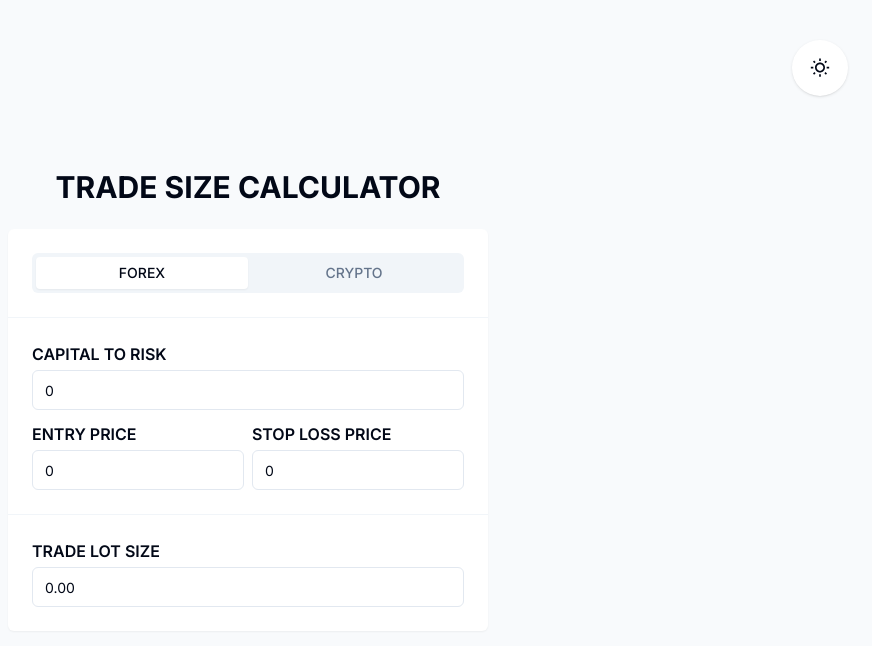
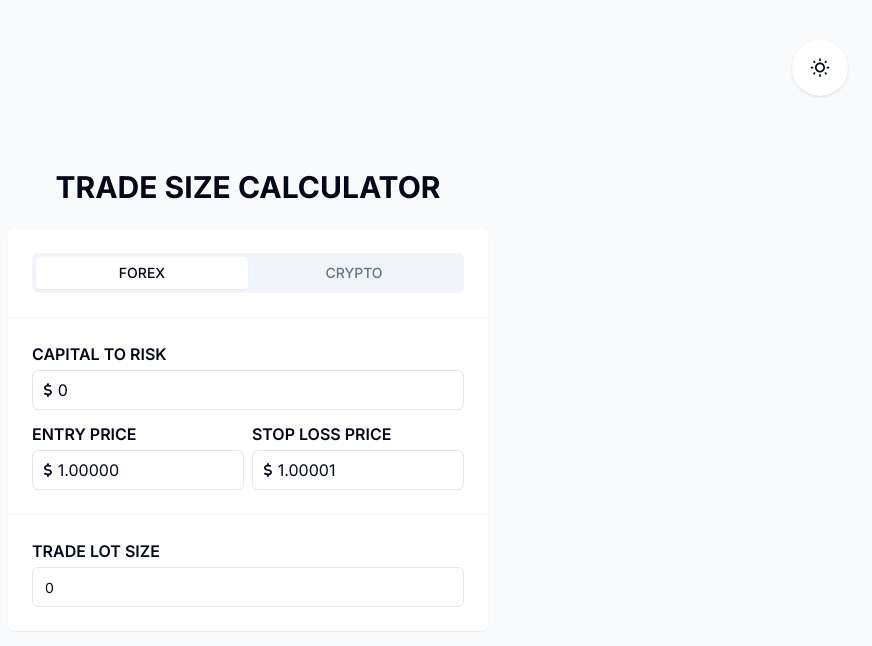
Before and after one commit to codewithroby/trade-size-calculator, a Next.js app: page / in a window 1280 px wide. Shown: the top 646 px of the page, without its empty margins (392-1264 px from the left). Built offline with nearby package versions, Linux system fonts and the light colour scheme.

Commit message:
feat(component): added lot size input component.

```diff
--- a/src/components/calculator/crypto.tsx
+++ b/src/components/calculator/crypto.tsx
@@ -4,19 +4,21 @@ import { Input } from "@/components/ui/input";
 import { Label } from "@/components/ui/label";
 import { calculateSize } from "@/lib/utils";
 import { ChangeEvent, useState } from "react";
+import { FaDollarSign } from "react-icons/fa6";
+import { LotSize } from "@/components/calculator/lot-size";
 
-export const Crypto = () => {
+export const Forex = () => {
   const [inputList, setInputList] = useState<TradeInputElements>({
     capitalToRisk: 0,
-    entryPrice: 0,
-    stopLossPrice: 0,
+    entryPrice: "1.00000",
+    stopLossPrice: "1.00001",
     positionSize: 0,
   });
 
   const handleInputUpdate = (event: ChangeEvent<HTMLInputElement>) => {
     const newInputList = { ...inputList };
     const { name, value } = event.target;
-    newInputList[name as keyof TradeInputElements] = Number(value);
+    newInputList[name as keyof TradeInputElements] = value;
     setInputList({
       ...newInputList,
       positionSize: calculateSize(newInputList),
@@ -33,14 +35,20 @@ export const Crypto = () => {
           >
             Capital To Risk
           </Label>
+          <div className="relative">
             <Input
               id="capitalToRisk"
               name="capitalToRisk"
-            className="appearance-none focus:outline-none focus:ring-0 focus:ring-offset-0 focus-visible:outline-none focus-visible:ring-0 focus-visible:ring-offset-0"
+              placeholder="0"
               value={inputList.capitalToRisk}
               type="number"
               onChange={handleInputUpdate}
+              className="pl-[1.55rem] sm:text-base"
             />
+            <div className="absolute left-0 top-0 flex h-full items-center justify-center px-4">
+              <FaDollarSign className="absolute size-4 sm:size-3.5" />
+            </div>
+          </div>
         </div>
         <div className="flex space-x-2">
           <div className="flex flex-1 flex-col space-y-1">
@@ -50,14 +58,20 @@ export const Crypto = () => {
             >
               Entry Price
             </Label>
+            <div className="relative">
               <Input
                 name="entryPrice"
                 id="entryPrice"
-              className="appearance-none focus:outline-none focus:ring-0 focus:ring-offset-0 focus-visible:outline-none focus-visible:ring-0 focus-visible:ring-offset-0"
+                placeholder="0"
                 value={inputList.entryPrice}
                 type="number"
                 onChange={handleInputUpdate}
+                className="pl-[1.55rem] sm:text-base"
               />
+              <div className="absolute left-0 top-0 flex h-full items-center justify-center px-4">
+                <FaDollarSign className="absolute size-4 sm:size-3.5" />
+              </div>
+            </div>
           </div>
           <div className="flex flex-1 flex-col space-y-1">
             <Label
@@ -66,36 +80,30 @@ export const Crypto = () => {
             >
               Stop Loss Price
             </Label>
+            <div className="relative">
               <Input
                 name="stopLossPrice"
                 id="stopLossPrice"
-              className="appearance-none focus:outline-none focus:ring-0 focus:ring-offset-0 focus-visible:outline-none focus-visible:ring-0 focus-visible:ring-offset-0"
+                placeholder="0"
                 value={inputList.stopLossPrice}
                 type="number"
                 onChange={handleInputUpdate}
+                className="pl-[1.55rem] sm:text-base"
               />
+              <div className="absolute left-0 top-0 flex h-full items-center justify-center px-4">
+                <FaDollarSign className="absolute size-4 sm:size-3.5" />
               </div>
             </div>
           </div>
-      <div className="flex flex-col space-y-3 p-6">
-        <div className="flex flex-col space-y-1">
-          <Label
-            htmlFor="capitalToRisk"
-            className="text-sm font-semibold uppercase sm:text-base"
-          >
-            Trade Position Size
-          </Label>
-          <Input
-            id="capitalToRisk"
-            name="capitalToRisk"
-            className="appearance-none focus:outline-none focus:ring-0 focus:ring-offset-0 focus-visible:outline-none focus-visible:ring-0 focus-visible:ring-offset-0"
-            value={Math.abs(inputList.positionSize)
-              .toFixed(3)
-              .replace(/\.000$/, "")}
-            type="number"
-          />
         </div>
       </div>
+      <LotSize
+        value={Math.abs(Number(inputList.positionSize) / 100000)
+          .toFixed(2)
+          .replace(/.00$/, "")}
+        forex
+        key="ForexLotSize"
+      />
     </>
   );
 };
--- a/src/components/calculator/forex.tsx
+++ b/src/components/calculator/forex.tsx
@@ -4,19 +4,21 @@ import { Input } from "@/components/ui/input";
 import { Label } from "@/components/ui/label";
 import { calculateSize } from "@/lib/utils";
 import { ChangeEvent, useState } from "react";
+import { FaDollarSign } from "react-icons/fa6";
+import { LotSize } from "@/components/calculator/lot-size";
 
 export const Forex = () => {
   const [inputList, setInputList] = useState<TradeInputElements>({
     capitalToRisk: 0,
-    entryPrice: 0,
-    stopLossPrice: 0,
+    entryPrice: "1.00000",
+    stopLossPrice: "1.00001",
     positionSize: 0,
   });
 
   const handleInputUpdate = (event: ChangeEvent<HTMLInputElement>) => {
     const newInputList = { ...inputList };
     const { name, value } = event.target;
-    newInputList[name as keyof TradeInputElements] = Number(value);
+    newInputList[name as keyof TradeInputElements] = value;
     setInputList({
       ...newInputList,
       positionSize: calculateSize(newInputList),
@@ -33,14 +35,20 @@ export const Forex = () => {
           >
             Capital To Risk
           </Label>
+          <div className="relative">
             <Input
               id="capitalToRisk"
               name="capitalToRisk"
-            className="appearance-none focus:outline-none focus:ring-0 focus:ring-offset-0 focus-visible:outline-none focus-visible:ring-0 focus-visible:ring-offset-0"
+              placeholder="0"
               value={inputList.capitalToRisk}
               type="number"
               onChange={handleInputUpdate}
+              className="pl-[1.55rem] sm:text-base"
             />
+            <div className="absolute left-0 top-0 flex h-full items-center justify-center px-4">
+              <FaDollarSign className="absolute size-4 sm:size-3.5" />
+            </div>
+          </div>
         </div>
         <div className="flex space-x-2">
           <div className="flex flex-1 flex-col space-y-1">
@@ -50,14 +58,20 @@ export const Forex = () => {
             >
               Entry Price
             </Label>
+            <div className="relative">
               <Input
                 name="entryPrice"
                 id="entryPrice"
-              className="appearance-none focus:outline-none focus:ring-0 focus:ring-offset-0 focus-visible:outline-none focus-visible:ring-0 focus-visible:ring-offset-0"
+                placeholder="0"
                 value={inputList.entryPrice}
                 type="number"
                 onChange={handleInputUpdate}
+                className="pl-[1.55rem] sm:text-base"
               />
+              <div className="absolute left-0 top-0 flex h-full items-center justify-center px-4">
+                <FaDollarSign className="absolute size-4 sm:size-3.5" />
+              </div>
+            </div>
           </div>
           <div className="flex flex-1 flex-col space-y-1">
             <Label
@@ -66,34 +80,30 @@ export const Forex = () => {
             >
               Stop Loss Price
             </Label>
+            <div className="relative">
               <Input
                 name="stopLossPrice"
                 id="stopLossPrice"
-              className="appearance-none focus:outline-none focus:ring-0 focus:ring-offset-0 focus-visible:outline-none focus-visible:ring-0 focus-visible:ring-offset-0"
+                placeholder="0"
                 value={inputList.stopLossPrice}
                 type="number"
                 onChange={handleInputUpdate}
+                className="pl-[1.55rem] sm:text-base"
               />
+              <div className="absolute left-0 top-0 flex h-full items-center justify-center px-4">
+                <FaDollarSign className="absolute size-4 sm:size-3.5" />
               </div>
             </div>
           </div>
-      <div className="flex flex-col space-y-3 p-6">
-        <div className="flex flex-col space-y-1">
-          <Label
-            htmlFor="capitalToRisk"
-            className="text-sm font-semibold uppercase sm:text-base"
-          >
-            Trade Lot Size
-          </Label>
-          <Input
-            id="capitalToRisk"
-            name="capitalToRisk"
-            className="appearance-none focus:outline-none focus:ring-0 focus:ring-offset-0 focus-visible:outline-none focus-visible:ring-0 focus-visible:ring-offset-0"
-            value={Math.abs(inputList.positionSize / 100000).toFixed(2)}
-            type="number"
-          />
         </div>
       </div>
+      <LotSize
+        value={Math.abs(Number(inputList.positionSize) / 100000)
+          .toFixed(2)
+          .replace(/.00$/, "")}
+        forex
+        key="ForexLotSize"
+      />
     </>
   );
 };
```
Lines whose indentation alone changed are shown as unchanged.
